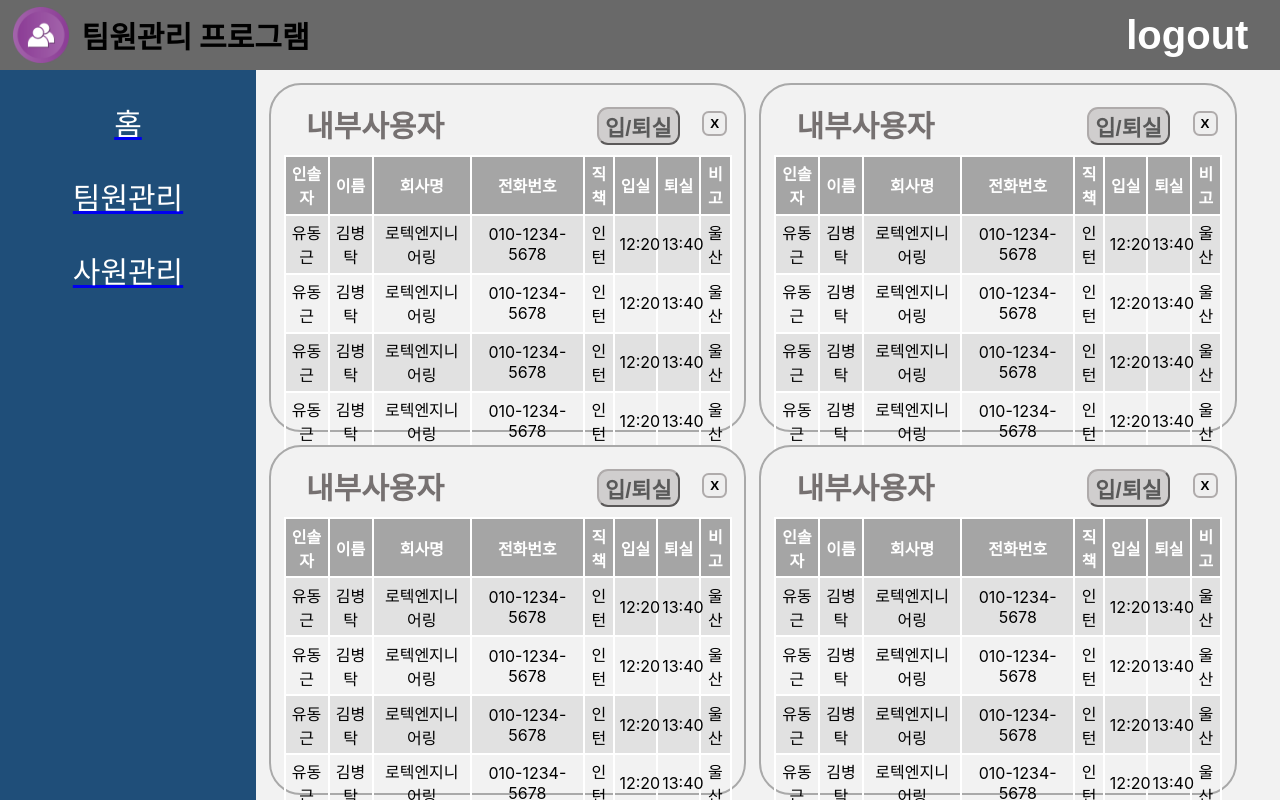
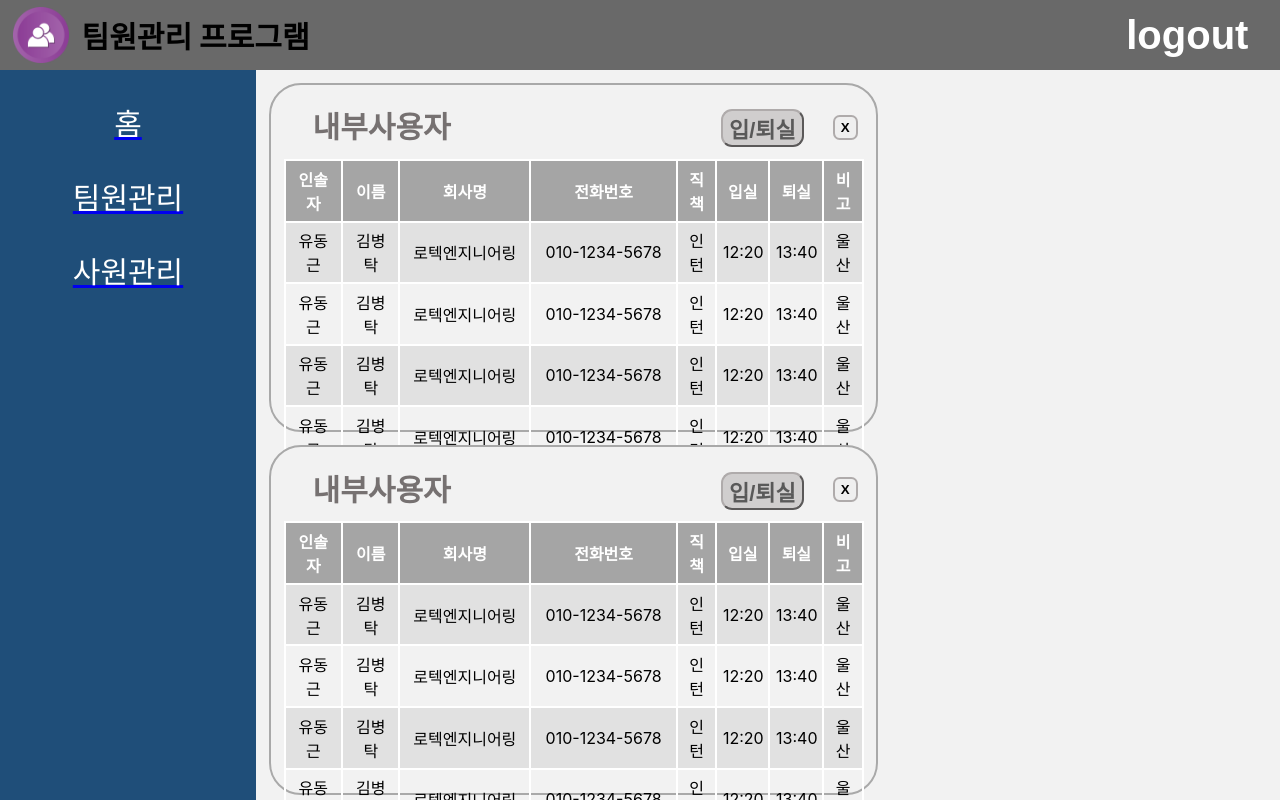
Before and after one commit to rotec-engineering/teamManage_YDG, a React (Create React App) app in the folder frontend/: page / in a window 1280 px wide. Shown: the top 800 px of the page. Built offline with nearby package versions, Linux system fonts and the light colour scheme.

Commit message:
set min-width

```diff
--- a/frontend/src/components/main/checkinDiv/CheckinDiv.css
+++ b/frontend/src/components/main/checkinDiv/CheckinDiv.css
@@ -3,6 +3,7 @@
     float: left;
     text-align: center;
     width: 35%;
+    min-width: 580px;
     height: 40%;
     border: 2px solid darkgray;
     border-radius: 2em;                     /* border-top-left-radius */
```
